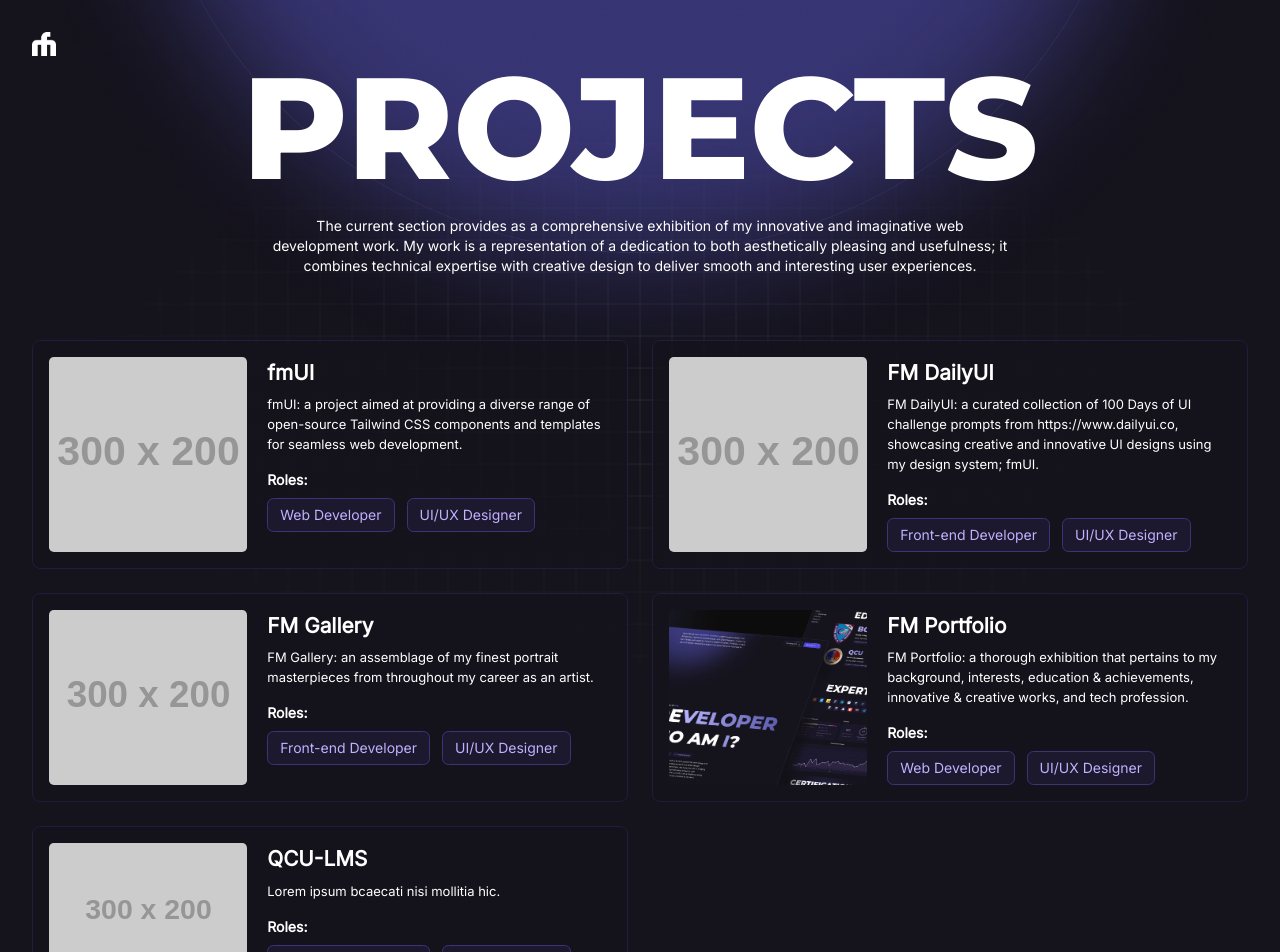
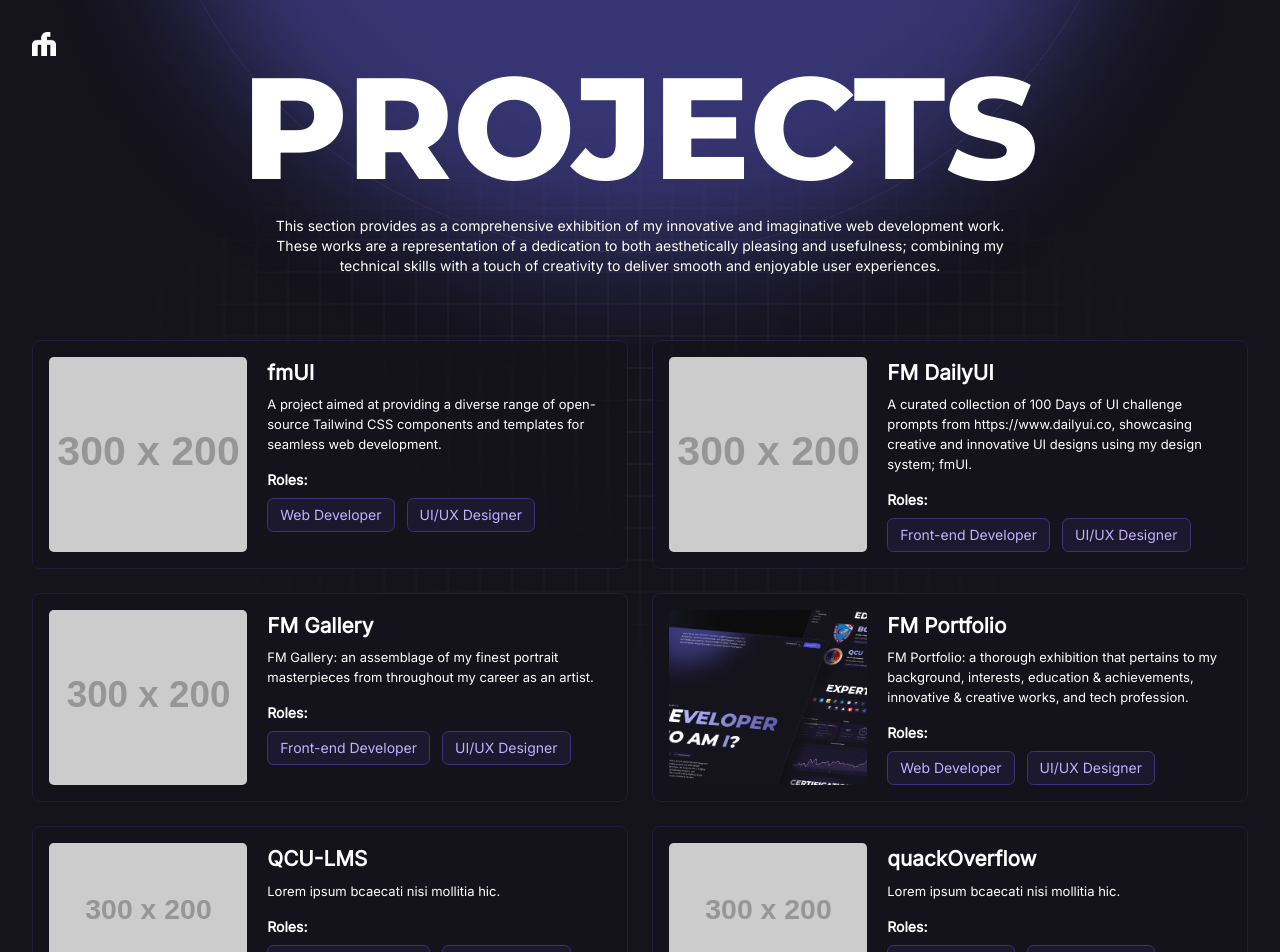
Before and after one commit to fwedwicc/FM-Portfolio, a React (Vite) app: page /FM-Portfolio/all-projects in a window 1280 px wide. Shown: the top 952 px of the page. Built offline with nearby package versions, Linux system fonts and the light colour scheme.

Commit message:
Modified project overview content in constants to all projects, also a bit modification in some of their styles

```diff
--- a/src/constants/index.js
+++ b/src/constants/index.js
@@ -414,11 +414,11 @@
     // fmUI
     id: 'fmUI',
     title: 'fmUI',
-    desc: 'fmUI: a project aimed at providing a diverse range of open-source Tailwind CSS components and templates for seamless web development.',
-    content: "fmUI: a project aimed at providing a diverse range of open-source Tailwind CSS components and templates for seamless web development.",
+    desc: 'A project aimed at providing a diverse range of open-source Tailwind CSS components and templates for seamless web development.',
+    content: "fmUI is an extensive collection of free Tailwind CSS components and templates created specifically for your forthcoming project. With a diverse set of components and sample pages, you are able to develop websites, web apps, and much more.",
     img: 'https://placehold.co/300x200',
     roles: ['Web Developer', 'UI/UX Designer'],
-    category: ['Personal Project'],
+    category: ['Front-end Development Project', 'UI/UX Design Project', 'Career Project'],
     tools: [
       {
         icon: htmllogo,
@@ -446,7 +446,7 @@
       },
     ],
     githubLink: "https://github.com/fwedwicc/fmUI",
-    siteLink: "#",
+    siteLink: "https://fwedwicc.github.io/fmUI/",
     miroLink: "#",
     figmaLink: "#",
     poster: FMPortfolioBanner,
@@ -456,13 +456,13 @@
   {
     // TODO: FM DailyUI Project Content
     // FM DailyUI
-    id: 'fm-dailyUI',
+    id: 'FM-DailyUI',
     title: 'FM DailyUI',
-    desc: 'FM DailyUI: a curated collection of 100 Days of UI challenge prompts from https://www.dailyui.co, showcasing creative and innovative UI designs using my design system; fmUI.',
-    content: "FM DailyUI: a curated collection of 100 Days of UI challenge prompts from https://www.dailyui.co, showcasing creative and innovative UI designs using my design system; fmUI.",
+    desc: 'A curated collection of 100 Days of UI challenge prompts from https://www.dailyui.co, showcasing creative and innovative UI designs using my design system; fmUI.',
+    content: "FM DailyUI is an extensive compilation of 100 Days of UI challenge prompts from DailyUI. This project showcases a wide range of creative and innovative UI designs, each crafted using my custom design system, fmUI. It's a journey through diverse design challenges, highlighting the versatility and capabilities of fmUI in creating dynamic and visually appealing user interfaces.",
     img: 'https://placehold.co/300x200',
     roles: ['Front-end Developer', 'UI/UX Designer'],
-    category: ['Personal Project'],
+    category: ['Front-end Development Project', 'UI/UX Design Project', 'Career Project'],
     tools: [
       {
         icon: htmllogo,
@@ -490,7 +490,7 @@
       },
     ],
     githubLink: "https://github.com/fwedwicc/FM-DailyUI",
-    siteLink: "#",
+    siteLink: "https://fwedwicc.github.io/FM-DailyUI/",
     miroLink: "#",
     figmaLink: "#",
     poster: FMPortfolioBanner,
@@ -500,13 +500,13 @@
   {
     // TODO: FM Gallery Project Content
     // FM Gallery
-    id: 'fm-gallery',
+    id: 'FM-Gallery',
     title: 'FM Gallery',
     desc: 'FM Gallery: an assemblage of my finest portrait masterpieces from throughout my career as an artist.',
-    content: "FM Gallery: an assemblage of my finest portrait masterpieces from throughout my career as an artist.",
+    content: "FM Gallery is a curated collection of my most exceptional portrait masterpieces, showcasing the artistic journey and growth I have experienced throughout my career. Each piece reflects my dedication to capturing the essence of my subjects and the evolution of my skills as an artist.",
     img: 'https://placehold.co/300x200',
     roles: ['Front-end Developer', 'UI/UX Designer'],
-    category: ['Personal Project'],
+    category: ['Front-end Development Project', 'Career Project', 'Personal Project'],
     tools: [
       {
         icon: htmllogo,
@@ -543,10 +543,10 @@
     id: 'fm-portfolio',
     title: 'FM Portfolio',
     desc: 'FM Portfolio: a thorough exhibition that pertains to my background, interests, education & achievements, innovative & creative works, and tech profession.',
-    content: "FM Portfolio: a thorough exhibition that pertains to my background, interests, education & achievements, innovative & creative works, and tech profession.",
+    content: "FM Portfolio is an extensive showcase that delves into my personal background, interests, education, and achievements. It highlights my innovative and creative works, as well as my professional journey in the tech industry. This project serves as a comprehensive representation of my skills, experiences, and dedication to front-end development and UI/UX design.",
     img: FMPortfolioThumbnail,
     roles: ['Web Developer', 'UI/UX Designer'],
-    category: ['Personal Project'],
+    category: ['Front-end Development Project', 'UI/UX Design Project', 'Career Project'],
     tools: [
       {
         icon: htmllogo,
@@ -578,7 +578,7 @@
       },
     ],
     githubLink: "https://github.com/fwedwicc/FM-Portfolio",
-    siteLink: "#",
+    siteLink: "https://fwedwicc.github.io/FM-Portfolio/",
     miroLink: "#",
     figmaLink: "#",
     poster: FMPortfolioBanner,
@@ -588,13 +588,13 @@
   {
     // TODO: QCU-LMS Project Content
     // QCU-LMS
-    id: 'qcu-lms',
+    id: 'QCU-LMS',
     title: 'QCU-LMS',
     desc: 'Lorem ipsum bcaecati nisi mollitia hic.',
     content: "Lorem Lorem ipsum dolor sit amet consectetur, adipisEnim, provident obcaecati nisi mollitia hic Lorem ipsum dolor sit amet consectetur, adipisEnim, provident obcaecati nisi mollitia hicLorem ipsum dolor sit amet consectetur, adipisEnim, provident obcaecati nisi mollitia hic.",
     img: 'https://placehold.co/300x200',
     roles: ['Front-end Developer', 'UI/UX Designer'],
-    category: ['School Project'],
+    category: ['Software Engineering Project'],
     tools: [
       {
         icon: htmllogo,
@@ -609,6 +609,30 @@
         tooltip: "Javascript"
       },
       {
+        icon: phplogo,
+        tooltip: "Hypertext Preprocessor"
+      }
+    ],
+    githubLink: "https://github.com/fwedwicc/QCU-LMS",
+    siteLink: "#",
+    miroLink: "#",
+    figmaLink: "#",
+    poster: FMPortfolioBanner,
+    miro: 'https://miro.com/app/live-embed/uXjVNgfIihc=/?moveToViewport=-4631,-5002,6372,3049&embedId=604395391311',
+    figma: 'https://www.figma.com/embed?embed_host=share&url=https%3A%2F%2Fwww.figma.com%2Fdesign%2FlypKtruQL7Eg7AKbuk5iul%2FPAPS-Barbershop-(Prototypes)%3Fnode-id%3D0-1%26t%3DHKRJ4kcALtbAnqwM-1'
+  },
+  {
+    // TODO: quackOverflow Project Content
+    // quackOverflow
+    id: 'quackOverflow',
+    title: 'quackOverflow',
+    desc: 'Lorem ipsum bcaecati nisi mollitia hic.',
+    content: "Lorem Lorem ipsum dolor sit amet consectetur, adipisEnim, provident obcaecati nisi mollitia hic Lorem ipsum dolor sit amet consectetur, adipisEnim, provident obcaecati nisi mollitia hicLorem ipsum dolor sit amet consectetur, adipisEnim, provident obcaecati nisi mollitia hic.",
+    img: 'https://placehold.co/300x200',
+    roles: ['Web Developer', 'UI/UX Designer'],
+    category: ['Personal Project', 'Entertainment Project'],
+    tools: [
+      {
         icon: htmllogo,
         tooltip: "HyperText Markup Language"
       },
@@ -621,20 +645,12 @@
         tooltip: "Javascript"
       },
       {
-        icon: htmllogo,
-        tooltip: "HyperText Markup Language"
-      },
-      {
-        icon: csslogo,
-        tooltip: "Cascading Style Sheet"
-      },
-      {
-        icon: jslogo,
-        tooltip: "Javascript"
-      },
+        icon: tailwindlogo,
+        tooltip: "Tailwind CSS"
+      }
     ],
-    githubLink: "https://github.com/fwedwicc/QCU-LMS",
-    siteLink: "#",
+    githubLink: "https://github.com/fwedwicc/quackOverflow",
+    siteLink: "https://quack-overflow.vercel.app/",
     miroLink: "#",
     figmaLink: "#",
     poster: FMPortfolioBanner,
--- a/src/pages/AllProjects.jsx
+++ b/src/pages/AllProjects.jsx
@@ -32,7 +32,7 @@
         </Link>
         <div className='space-y-4'>
           <h1 className='uppercase text-white font-black text-[3rem] lg:text-[9rem] whitespace-nowrap leading-none text-center' id='scroll-animation-'>Projects</h1>
-          <p className='text-white text-center lg:px-[15rem] md:px-[8rem] px-[2rem]'>The current section provides as a comprehensive exhibition of my innovative and imaginative web development work. My work is a representation of a dedication to both aesthetically pleasing and usefulness; it combines technical expertise with creative design to deliver smooth and interesting user experiences.</p>
+          <p className='text-white text-center lg:px-[15rem] md:px-[8rem] px-[2rem]'>This section provides as a comprehensive exhibition of my innovative and imaginative web development work. These works are a representation of a dedication to both aesthetically pleasing and usefulness; combining my technical skills with a touch of creativity to deliver smooth and enjoyable user experiences.</p>
         </div>
         <div className='grid grid-cols-1 lg:grid-cols-2 mt-[4rem] gap-6'>
           {projects.map(project => (
--- a/src/pages/ProjectOverview.jsx
+++ b/src/pages/ProjectOverview.jsx
@@ -44,7 +44,7 @@
           <div className='grid lg:grid-cols-2 grid-cols-1 mb-[4rem] lg:gap-12 gap-8'>
             <div className='lg:space-y-8 space-y-5'>
               <div className='space-y-3'>
-                <h1 className='uppercase text-white font-black text-[2.5rem] lg:text-[5rem] whitespace-nowrap leading-none' id='scroll-animation-'>{project.title}</h1>
+                <h1 className='text-white font-black text-[1.5rem] lg:text-[3rem] whitespace-nowrap leading-none' id='scroll-animation-'>{project.title}</h1>
                 <p>{project.content}</p>
               </div>
               <div className='flex gap-4 scroll-animation-'>
@@ -68,16 +68,16 @@
               {/*  */}
               <div>
                 <h2 className='text-white mb-2 font-semibold text-[12px] lg:text-[16px]'>Category:</h2>
-                <div className='flex gap-2.5 scroll-animation-'>
+                <div className='flex flex-wrap gap-2.5 scroll-animation-'>
                   {project.category.map((category, index) => (
-                    <Badge key={index} text={category} styles={'g:py-1.5 lg:px-3 py-1 px-2 text-xs lg:text-sm bg-opacity-50 backdrop-blur-md'} />
+                    <Badge key={index} text={category} styles={'g:py-1.5 lg:px-3 py-1 px-2 text-xs lg:text-sm text-nowrap bg-opacity-50 backdrop-blur-md'} />
                   ))}
                 </div>
               </div>
               {/*  */}
               <div>
                 <h2 className='text-white mb-2 font-semibold text-[12px] lg:text-[16px]'>Technologies Stack:</h2>
-                <div className='flex gap-2.5 scroll-animation-'>
+                <div className='flex flex-wrap gap-2.5 scroll-animation-'>
                   {project.tools.map((icon, index) => (
                     <div className="relative flex items-center" key={index}>
                       <div className="group relative flex items-center">
```
